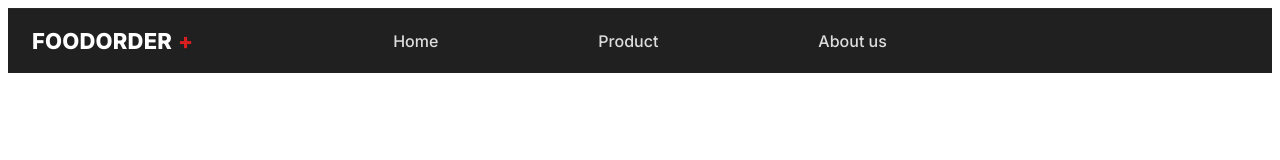
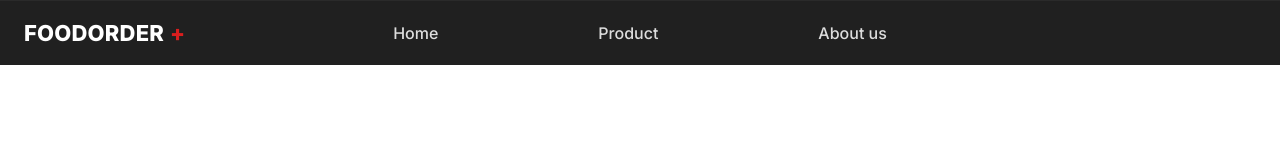
Before and after one commit to houssamBensiyed/FoodOrderPlus, a website: page components/footer.html in a window 1280 px wide. Drawn offline with Linux system fonts and the light colour scheme.

Commit message:
fix margin footer

```diff
--- a/css/components/footer/styles.css
+++ b/css/components/footer/styles.css
@@ -5,7 +5,12 @@
   --accent: #d81e1e;
   --hairline: #2a2a2a;
 }
-
+body {
+  margin: 0;
+  /* background-color: white; */
+  color: white;
+  font-family: inter, sans-serif;
+}
 .site-footer {
   font-family: "Inter", system-ui, -apple-system, Segoe UI, Roboto, Arial,
     "Helvetica Neue", sans-serif;
```
